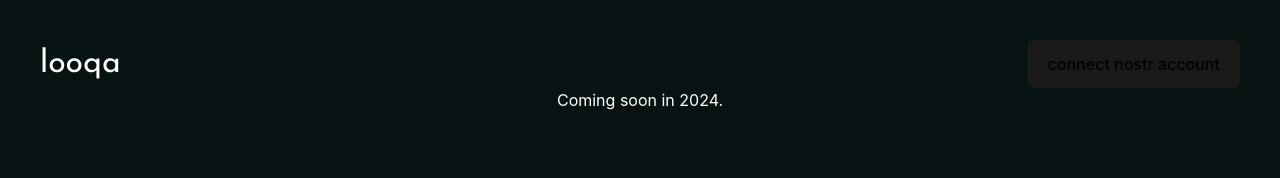
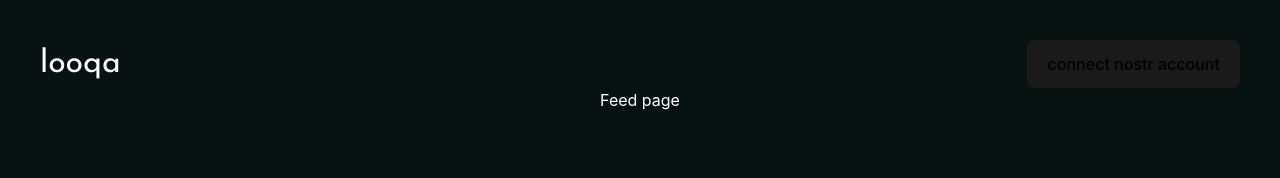
Before and after one commit to peterslany/looqa-ui, a React (Vite) app: page / in a window 1280 px wide. Shown: the top 178 px of the page. Built offline with nearby package versions, Linux system fonts and the light colour scheme.

Commit message:
feat: add router

```diff
--- a/src/App.tsx
+++ b/src/App.tsx
@@ -1,8 +1,13 @@
+import { Outlet } from "react-router";
 import "./App.css";
 import { Layout } from "./components/Layout/Layout";
 
 function App() {
-  return <Layout>Coming soon in 2024.</Layout>;
+  return (
+    <Layout>
+      <Outlet />
+    </Layout>
+  );
 }
 
 export default App;
--- /dev/null
+++ b/src/constants/index.tsx
@@ -0,0 +1 @@
+export * from "./routes"
--- /dev/null
+++ b/src/constants/routes.tsx
@@ -0,0 +1,26 @@
+import App from "../App";
+import { Feed } from "../pages/Feed";
+
+enum Path {
+    FEED = '/',
+    DISCOVER = '/discover',
+    PROFILE = '/profile',
+    EVENT = '/event',
+    POST = 'post',
+}
+
+const routes = [
+    {
+        path: "/",
+        element: <App />,
+        // TODO: add 404 handling,
+        children: [
+            {
+                path: Path.FEED,
+                element: <Feed />
+            }
+        ]
+    }
+]
+
+export {Path, routes}
--- a/src/main.tsx
+++ b/src/main.tsx
@@ -1,10 +1,13 @@
 import React from 'react'
 import ReactDOM from 'react-dom/client'
-import App from './App.tsx'
+import { createBrowserRouter, RouterProvider } from 'react-router-dom'
+import { routes } from './constants'
 import './index.css'
+
+const router = createBrowserRouter(routes)
 
 ReactDOM.createRoot(document.getElementById('root')!).render(
   <React.StrictMode>
-    <App />
+    <RouterProvider router={router}/>
   </React.StrictMode>,
 )
--- /dev/null
+++ b/src/pages/Feed/Feed.tsx
@@ -0,0 +1,8 @@
+import React from "react";
+
+type Props = {};
+
+const Feed = (props: Props) => {
+  return <div>Feed page</div>;
+};
+export { Feed };
--- /dev/null
+++ b/src/pages/Feed/index.tsx
@@ -0,0 +1 @@
+export {Feed} from "./Feed"
```
